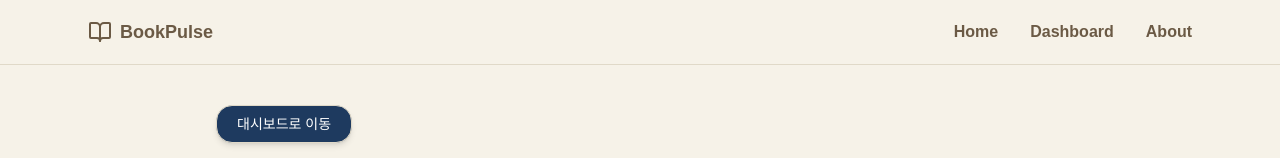
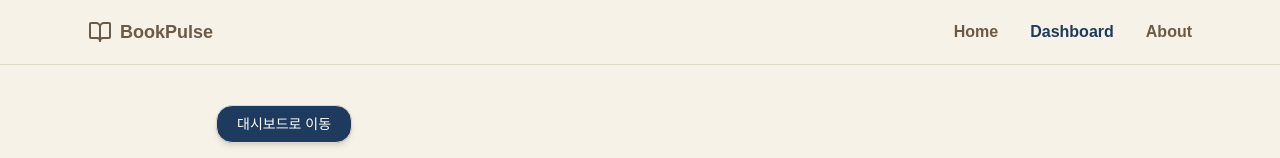
Before and after one commit to leejihye0n/bookpulse-dashboard, a Next.js app: page /detail/9788936434120 in a window 1280 px wide. Shown: the top 158 px of the page. Built offline with nearby package versions, Linux system fonts and the light colour scheme.

Commit message:
fix: 디테일 화면 네비게이션바 수정

```diff
--- a/components/common/Header.tsx
+++ b/components/common/Header.tsx
@@ -9,10 +9,16 @@ export default function Header() {
     const normalize = (p: string) => (p !== "/" ? p.replace(/\/+$/, "") : "/");
 
     const isActive = (href: string) => {
-    const cur = normalize(pathname);
-    const target = normalize(href);
+        const cur = normalize(pathname);
+        const target = normalize(href);
 
-    if (target === "/") return cur === "/";
+        if (target === "/")
+            return cur === "/";
+
+        if (target === "/dashboard" && cur.startsWith("/detail")) {
+            return true;
+        }
+
         return cur === target || cur.startsWith(`${target}/`);
     };
 
```
